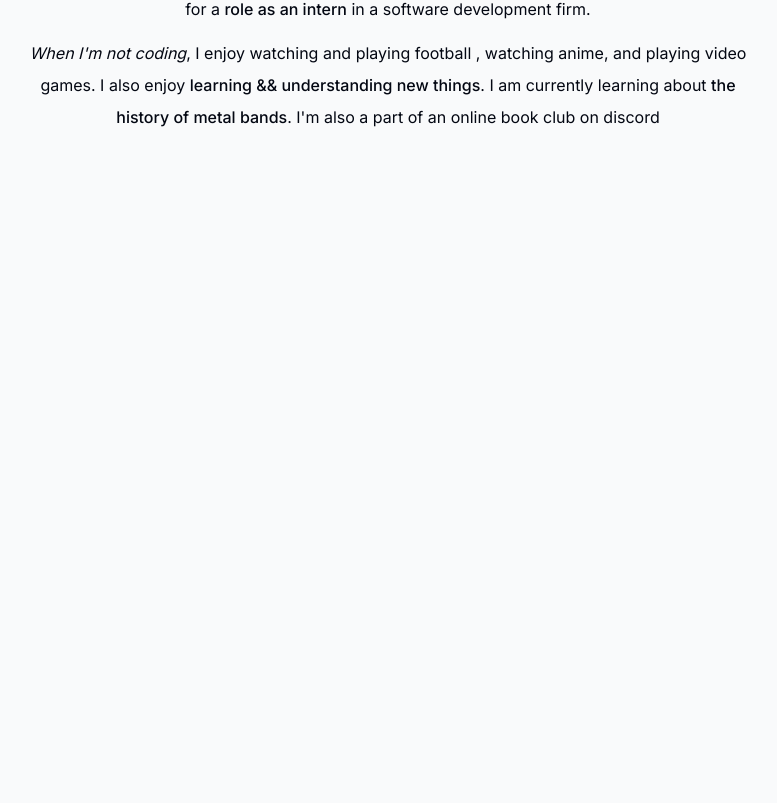
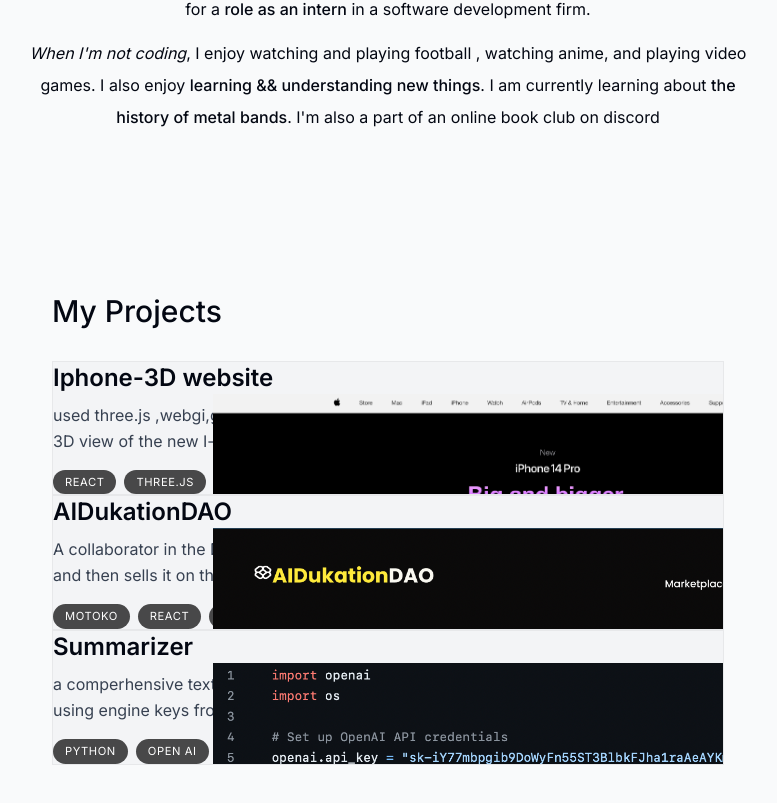
Before and after one commit to Harmless04/portfolio, a Next.js app: page / in a window 1280 px wide. Shown: the part 1123-1926 px from the top of the page, without its empty margins (252-1029 px from the left). Built offline with nearby package versions, Linux system fonts and the light colour scheme.

Commit message:
added project section and linked the projects from data

```diff
--- a/app/page.tsx
+++ b/app/page.tsx
@@ -1,5 +1,6 @@
 import About from "@/components/about";
 import Intro from "@/components/intro";
+import Projects from "@/components/project";
 import SectionDivider from "@/components/section-divider";
 
 export default function Home() {
@@ -8,6 +9,7 @@
       <Intro/>
       <SectionDivider/>
       <About/>
+      <Projects/>
 
     </main>
   )
--- /dev/null
+++ b/components/project.tsx
@@ -0,0 +1,42 @@
+import React from 'react';
+import SectionHeading from './section-heading';
+import {projectsData} from "@/lib/data";
+import Image from "next/image";
+
+export default function Projects() {
+  return (
+    <section>
+        <SectionHeading>My projects</SectionHeading>
+        <div>
+            {projectsData.map((project, index) =>(
+                <React.Fragment key={index}>
+                  <Project {...project} />
+                 </ React.Fragment >
+                ))  }
+        </div>
+</section>
+  );
+}
+
+type ProjectProps = (typeof projectsData)[number];
+function Project({
+    title,
+    description,
+    tags,
+    imageUrl
+  }: ProjectProps)
+{
+    return <section className='bg-gray-100 max-w-[42rem] border border-black/5 overflow-hidden sm:pr-8 relative'>
+        <div className=''>
+        <h3 className='text-2xl font-semibold '> {title}</h3>
+    <p className='mt-2 leading-relaxed text-gray-700'>{description}</p>
+    <ul className='flex flex-wrap mt-4 gap-2'>
+        {tags.map((tag, index) =>(
+            <li className=" bg-black/[0.7] px-3 py-1 text-[0.7rem] uppercase tracking-wider text-white rounded-full"key={index}>{tag}</li>
+        ))}
+    </ul>
+    </div>
+        <Image src={imageUrl} alt="Project i worked on" quality={90} className='absolute top-8 -right-40'/>
+
+    </section>
+}
--- a/lib/data.ts
+++ b/lib/data.ts
@@ -62,24 +62,24 @@
 
 export const projectsData = [
   {
-    title: "CorpComment",
+    title: "Iphone-3D website",
     description:
-      "I worked as a full-stack developer on this startup project for 2 years. Users can give public feedback to companies.",
-       tags: ["React", "Next.js", "MongoDB", "Tailwind", "Prisma"],
+      "used three.js ,webgi,gsap,react to build an iphone website clone with an extensive 3D view of the new I-phone 14",
+       tags: ["React", "three.js", "webgi", "gsap", "Tailwind"],
     imageUrl: corpcommentImg,
   },
   {
-    title: "rmtDev",
+    title: "AIDukationDAO",
     description:
-      "Job board for remote developer jobs. I was the front-end developer. It has features like filtering, sorting and pagination.",
-    tags: ["React", "TypeScript", "Next.js", "Tailwind", "Redux"],
+      "A collaborator in the DAO which mints NFT of artwork by underprivileged students and then sells it on the Marketplace",
+    tags: ["Motoko", "React", "ckBTC", "Tailwind", "Figma"],
     imageUrl: rmtdevImg,
   },
   {
-    title: "Word Analytics",
+    title: "Summarizer",
     description:
-      "A public web app for quick analytics on text. It shows word count, character count and social media post limits.",
-    tags: ["React", "Next.js", "SQL", "Tailwind", "Framer"],
+      "a comperhensive text summerizer made using prompt engineering and  in python using engine keys from Open AI, a fun project deep diving into possibilities of AI",
+    tags: ["Python", " Open AI", "Text Summarizer", "API key"],
     imageUrl: wordanalyticsImg,
   },
 ] as const;
```
Also changed, not shown: public/rmtdev.png, public/wordanalytics.png.
